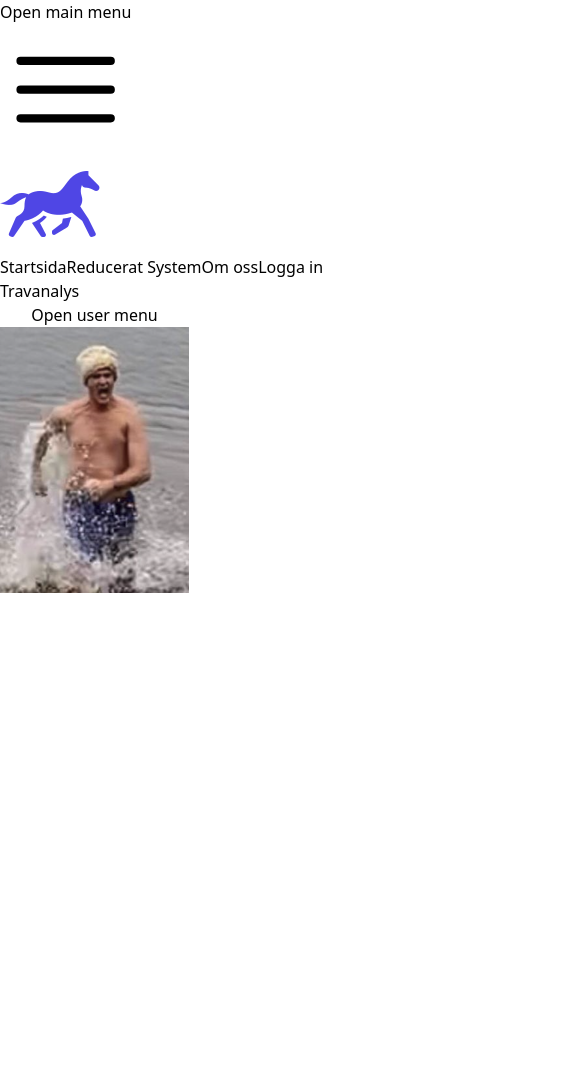
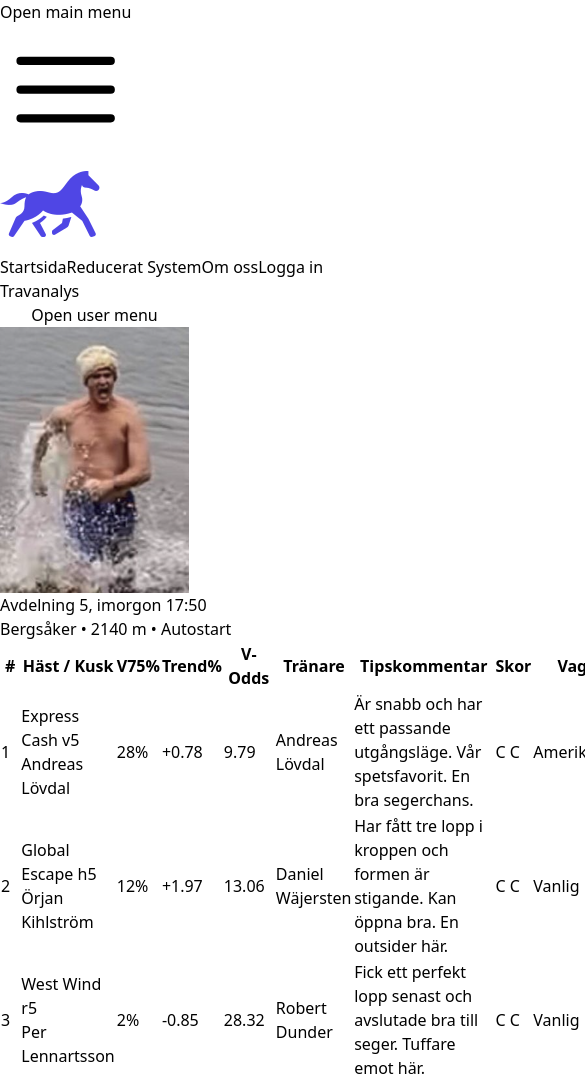
Before and after one commit to SimNordlund/TravanalysFrontend, a React (Vite) app in the folder my-project/: page /Components/Avdelning5Table in a window 390 px wide. Shown: the top 1084 px of the page, 585 px wide, since content can reach past the window. Before the commit the page ends 844 px from the top, so only its background shows below. Built offline with nearby package versions, Linux system fonts and the light colour scheme.

Commit message:
adjustment responsiveness spider

```diff
--- a/my-project/src/App.jsx
+++ b/my-project/src/App.jsx
@@ -8,6 +8,7 @@ import AboutUs from './AboutUs';
 import ReducedButtons from './Components/ReducedButtons';
 import SkrytComponent from './Components/SkrytComponent';
 import GitHubLoginButton from './Components/GitHubLoginButton';
+import Avdelning5Table from './Components/Avdelning5Table';
 
 export default function App() {
   return (
@@ -20,6 +21,7 @@ export default function App() {
         <Route path="/Components/SkrytComponent" element={<SkrytComponent/>}  />
         <Route path="/Components/ReducedButtons" element={<ReducedButtons/>}  />
         <Route path="/Components/GitHubLoginButton" element={<Home/>} />
+        <Route path="/Components/Avdelning5Table" element={<Avdelning5Table/>} />
       </Routes>
     </>
   );
--- a/my-project/src/BarChart.jsx
+++ b/my-project/src/BarChart.jsx
@@ -290,7 +290,7 @@ const BarChartComponent = () => {
         {selectedDateLabel} {selectedTrackLabel} {selectedCompetitionLabel} {selectedLapLabel}
       </p>
 
-      <div className="w-full h-[70vh] sm:h-[50vh] md:h-[50vh] relative">
+      <div className="w-full h-[60vh] sm:h-[50vh] md:h-[50vh] relative">
         <Bar data={data} options={options} />
       </div>
 
--- /dev/null
+++ b/my-project/src/Components/Avdelning5Table.jsx
@@ -0,0 +1,236 @@
+import React from "react";
+
+/**
+ * Utility to determine the text color based on numeric trend value.
+ */
+function getTrendColorClass(trendString) {
+  // Example inputs are "+0.78", "-1.24", "+0.00"
+  // Remove '+' for easier parsing:
+  const numericValue = parseFloat(trendString.replace("+", ""));
+  if (numericValue > 0) {
+    return "text-green-600";
+  } else if (numericValue < 0) {
+    return "text-red-600";
+  }
+  return "text-black";
+}
+
+const Avdelning5Table = () => {
+  // Hard-coded table data to match the screenshot
+  const rows = [
+    {
+      horse: "Express Cash v5",
+      kusk: "Andreas Lövdal",
+      v75: "28%",
+      trend: "+0.78",
+      vOdds: "9.79",
+      trainer: "Andreas Lövdal",
+      tips: "Är snabb och har ett passande utgångsläge. Vår spetsfavorit. En bra segerchans.",
+      skor: "C C",
+      vagn: "Amerikansk",
+    },
+    {
+      horse: "Global Escape h5",
+      kusk: "Örjan Kihlström",
+      v75: "12%",
+      trend: "+1.97",
+      vOdds: "13.06",
+      trainer: "Daniel Wäjersten",
+      tips: "Har fått tre lopp i kroppen och formen är stigande. Kan öppna bra. En outsider här.",
+      skor: "C C",
+      vagn: "Vanlig",
+    },
+    {
+      horse: "West Wind r5",
+      kusk: "Per Lennartsson",
+      v75: "2%",
+      trend: "-0.85",
+      vOdds: "28.32",
+      trainer: "Robert Dunder",
+      tips: "Fick ett perfekt lopp senast och avslutade bra till seger. Tuffare emot här.",
+      skor: "C C",
+      vagn: "Vanlig",
+    },
+    {
+      horse: "Timeless Sunset v7",
+      kusk: "Robert Dunder",
+      v75: "1%",
+      trend: "+0.00",
+      vOdds: "185.00",
+      trainer: "Robert Dunder",
+      tips: "Håller skaplig formen men möter klart tuffare hästar i det här loppet. Rankas ned.",
+      skor: "C C",
+      vagn: "Vanlig",
+    },
+    {
+      horse: "Wings Level r7",
+      kusk: "Magnus A Djuse",
+      v75: "8%",
+      trend: "-1.24",
+      vOdds: "5.50",
+      trainer: "Mattias Djuse",
+      tips: "Har fått tre lopp efter uppehåll och formen bör vara bättre nu. Får ej glömmas bort.",
+      skor: "C C",
+      vagn: "Amerikansk",
+    },
+    {
+      horse: "Bollinger Bishop v6",
+      kusk: "Sandra Eriksson",
+      v75: "1%",
+      trend: "-0.44",
+      vOdds: "13.47",
+      trainer: "Maria Bodin",
+      tips: "Avslutade godkänt senast. Kliver dock upp rejält motståndsmässigt här. Vinner inte.",
+      skor: "C C",
+      vagn: "Amerikansk",
+    },
+    {
+      horse: "Global Crusader h7",
+      kusk: "Henrik Svensson",
+      v75: "2%",
+      trend: "-0.16",
+      vOdds: "46.34",
+      trainer: "Henrik Svensson",
+      tips: "Höll starkt i comebacken senast. Kan öppna bra och lär laddas från start. Skrällbud.",
+      skor: "C C",
+      vagn: "Vanlig",
+    },
+    {
+      horse: "Fetter Tir v8",
+      kusk: "Troels Andersen",
+      v75: "3%",
+      trend: "-0.57",
+      vOdds: "40.55",
+      trainer: "Troels Andersen",
+      tips: "Har visat fin form en längre tid. Vann enklare senast. Läget sänker chansen. Om många.",
+      skor: "C C",
+      vagn: "Vanlig",
+    },
+    {
+      horse: "Ruger v7",
+      kusk: "Erik Lindegren",
+      v75: "1%",
+      trend: "-0.82",
+      vOdds: "35.00",
+      trainer: "Erik Lindegren",
+      tips: "Kan en del i grunden. Har nu ett lopp i kroppen. Gynnas av överpace. Svårt ändå.",
+      skor: "C C",
+      vagn: "Amerikansk",
+    },
+    {
+      horse: "Competivo v5",
+      kusk: "Daniel Wäjersten",
+      v75: "24%",
+      trend: "+1.65",
+      vOdds: "12.47",
+      trainer: "Daniel Wäjersten",
+      tips: "Avslutade väldigt bra över upploppet senast. Hoppas på rätt inledningstempo. Motbud.",
+      skor: "C C",
+      vagn: "Amerikansk",
+    },
+    {
+      horse: "Bettle Hanover v7",
+      kusk: "Mats E Djuse",
+      v75: "13%",
+      trend: "-0.84",
+      vOdds: "8.74",
+      trainer: "Lars Wikström",
+      tips: "Har gjort flera fina prestationer under vintern. Småjobbig startposition. Outsider.",
+      skor: "C C",
+      vagn: "Amerikansk",
+    },
+    {
+      horse: "Cubalibre Jet h7",
+      kusk: "Wilhelm Paal",
+      v75: "25%",
+      trend: "+0.40",
+      vOdds: "9.12",
+      trainer: "Wilhelm Paal",
+      tips: "Håller absolut toppform. Vann trots att han fick gå utvändigt om ledaren senast. Bud.",
+      skor: "C C",
+      vagn: "Amerikansk",
+    },
+  ];
+
+  return (
+    <div className="mx-auto max-w-screen-lg px-4 py-6">
+      {/* Header / Title */}
+      <h2 className="text-xl font-bold mb-2">
+        Avdelning 5, imorgon 17:50
+      </h2>
+      <p className="text-sm text-gray-500 mb-4">
+        Bergsåker • 2140 m • Autostart
+      </p>
+
+      {/* Actual table */}
+      <div className="overflow-x-auto border border-gray-200 rounded">
+        <table className="min-w-full border-collapse text-sm">
+          <thead className="bg-gray-100 text-gray-700 text-left border-b border-gray-200">
+            <tr>
+              <th className="py-2 px-2 font-semibold w-12">#</th>
+              <th className="py-2 px-2 font-semibold">Häst / Kusk</th>
+              <th className="py-2 px-2 font-semibold">V75%</th>
+              <th className="py-2 px-2 font-semibold">Trend%</th>
+              <th className="py-2 px-2 font-semibold">V-Odds</th>
+              <th className="py-2 px-2 font-semibold">Tränare</th>
+              <th className="py-2 px-2 font-semibold">Tipskommentar</th>
+              <th className="py-2 px-2 font-semibold">Skor</th>
+              <th className="py-2 px-2 font-semibold">Vagn</th>
+            </tr>
+          </thead>
+          <tbody>
+            {rows.map((row, i) => {
+              const trendColor = getTrendColorClass(row.trend);
+              return (
+                <tr
+                  key={i}
+                  className="border-b last:border-b-0 border-gray-200 hover:bg-gray-50"
+                >
+                  {/* The number on the left (1–12) */}
+                  <td className="py-2 px-2 font-medium">
+                    {i + 1}
+                  </td>
+                  {/* Häst / Kusk */}
+                  <td className="py-2 px-2 whitespace-pre-line">
+                    <div className="font-medium">{row.horse}</div>
+                    <div className="text-gray-600 text-xs">{row.kusk}</div>
+                  </td>
+                  {/* V75% */}
+                  <td className="py-2 px-2">
+                    {row.v75}
+                  </td>
+                  {/* Trend% */}
+                  <td className={`py-2 px-2 ${trendColor}`}>
+                    {row.trend}
+                  </td>
+                  {/* V-Odds */}
+                  <td className="py-2 px-2">
+                    {row.vOdds}
+                  </td>
+                  {/* Tränare */}
+                  <td className="py-2 px-2">
+                    {row.trainer}
+                  </td>
+                  {/* Tipskommentar */}
+                  <td className="py-2 px-2">
+                    {row.tips}
+                  </td>
+                  {/* Skor */}
+                  <td className="py-2 px-2">
+                    {row.skor}
+                  </td>
+                  {/* Vagn */}
+                  <td className="py-2 px-2">
+                    {row.vagn}
+                  </td>
+                </tr>
+              );
+            })}
+          </tbody>
+        </table>
+      </div>
+    </div>
+  );
+};
+
+export default Avdelning5Table;
--- a/my-project/src/Home.jsx
+++ b/my-project/src/Home.jsx
@@ -12,6 +12,7 @@ import Swish from './Components/Swish';
 import ToggleComponent from './Components/ToggleComponent';
 import Slideshow from './Components/Slideshow';
 import ReducedSystemButton from './Components/ReducedSystemButton';
+import Avdelning5Table from './Components/Avdelning5Table';
 
 export default function Home() {
   const [isModalOpen, setModalOpen] = useState(false);
@@ -23,8 +24,8 @@ export default function Home() {
     <div>
       <Present />
       <ToggleComponent />
+      <Preview />
       <Pricing></Pricing>
-      <Preview />
       <Newsletter />
     </div>
   );
--- a/my-project/src/Pricing.jsx
+++ b/my-project/src/Pricing.jsx
@@ -19,8 +19,7 @@ export default function Pricing() {
   };
 
   return (
-    <div className="bg-white py-6 sm:py-2">
-      <hr className="mb-10"></hr>
+    <div className="bg-white py-6 sm:py-2 mt-10">
       <div className="mx-auto max-w-7xl px-6 lg:px-8 mt">
         <div className="mx-auto max-w-2xl sm:text-center">
           <h2 className="text-3xl font-bold tracking-tight text-gray-900 sm:text-4xl">Tillgång till allt efter en snabb swish!</h2>
--- a/my-project/src/RealNavbar.jsx
+++ b/my-project/src/RealNavbar.jsx
@@ -73,7 +73,7 @@ export default function Example() {
               </div>
               <div className="absolute inset-y-0 right-0 flex items-center pr-2 sm:static sm:inset-auto sm:ml-6 sm:pr-0">
                     <div>
-                    <dt className="mt-0 font-semibold text-white">Travanalys</dt>
+                    <a href="/" className="mt-0 font-semibold text-white">Travanalys</a>
                     </div>
 
                 {/* Profile dropdown */}
```
Also changed, not shown: my-project/src/Preview.jsx (+5 -5 lines).
